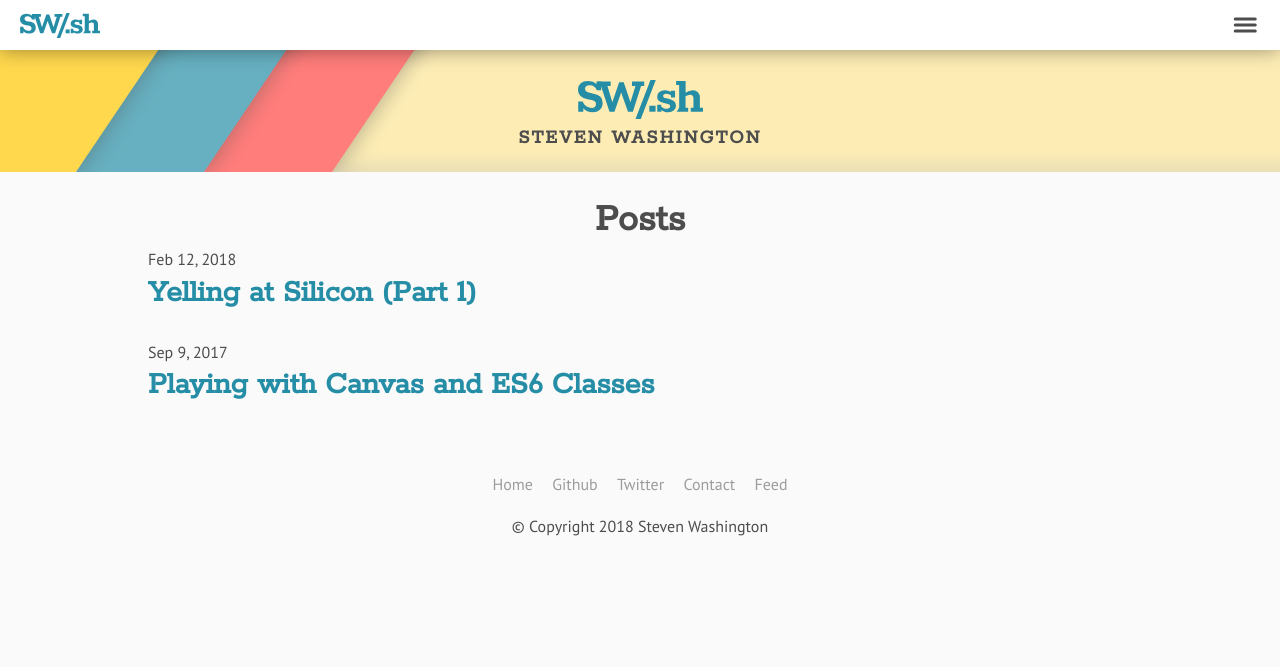
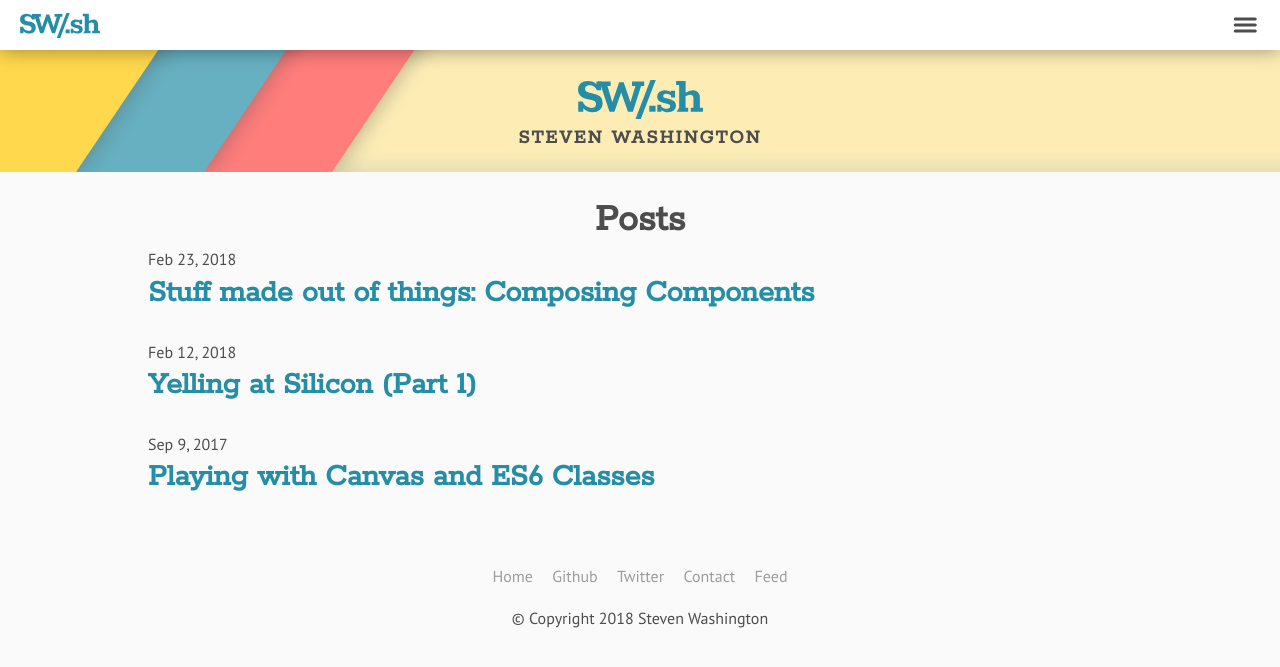
Before and after one commit to washingtonsteven/washingtonsteven, a Jekyll site: the page built from posts.md, in a window 1280 px wide. Shown: the top 667 px of the page. Built offline with Jekyll 4.4.1, drawn with Linux system fonts in a browser that asks for light colours; some of the changed lines change nothing that is shown.

Commit message:
new post

```diff
--- a/_drafts/react-composition.md
+++ b/_posts/2018/02/2018-02-23-react-composition.md
@@ -2,9 +2,14 @@
 layout: post
 title:  "Stuff made out of things: Composing Components"
 subtitle: "Relentless Progress toward goals isn't always what you need"
-date: 2018-02-21
+date: 2018-02-23
 categories: showdev, react, javascript, components
 ---
+
+[reactvn]: https://github.com/washingtonsteven/react-vn
+[reactcomp]: https://reactjs.org/docs/composition-vs-inheritance.html
+[mjrenderprops]: https://cdb.reacttraining.com/use-a-render-prop-50de598f11ce
+[breakingup]: https://medium.com/tandemly/im-breaking-up-with-higher-order-components-44b0df2db052
 
 So. You're sitting there. You have a thing. But now you wish it did a slightly different thing. But you don't want to have to make the thing all over again.
 
@@ -189,8 +194,3 @@ There are a number of people who have waxed poetic on the advantages of render p
 I'm still working on getting up to snuff on this new React pattern, so check back soon for an update to this on how to incorporate this into the choose your adventure app.
 
 </div>
-
-[reactvn]: https://github.com/washingtonsteven/react-vn
-[reactcomp]: https://reactjs.org/docs/composition-vs-inheritance.html
-[mjrenderprops]: https://cdb.reacttraining.com/use-a-render-prop-50de598f11ce
-[breakingup]: https://medium.com/tandemly/im-breaking-up-with-higher-order-components-44b0df2db052
--- a/assets/js/main.js
+++ b/assets/js/main.js
@@ -2,6 +2,7 @@ var swash = {
   docReadyFuncs:[],
   init: function() {
     this.doDocumentReady();
+    this.fixTargets();
   },
   onDocumentReady: function(fn) {
     this.docReadyFuncs.push(fn);
@@ -11,6 +12,16 @@ var swash = {
       var fn = this.docReadyFuncs[idx];
       if (typeof fn === "function") fn();
     }
+  },
+  fixTargets: function() {
+    const links = document.querySelectorAll('a');
+    Array.from(links).forEach(function(a){
+      const href = a.getAttribute('href');
+      if (href.indexOf(window.location.host) < 0 && href.indexOf('http') == 0) {
+        a.setAttribute('target', '_blank');
+        a.setAttribute('rel', 'noreferrer noopener');
+      }
+    });
   }
 }
 
```
